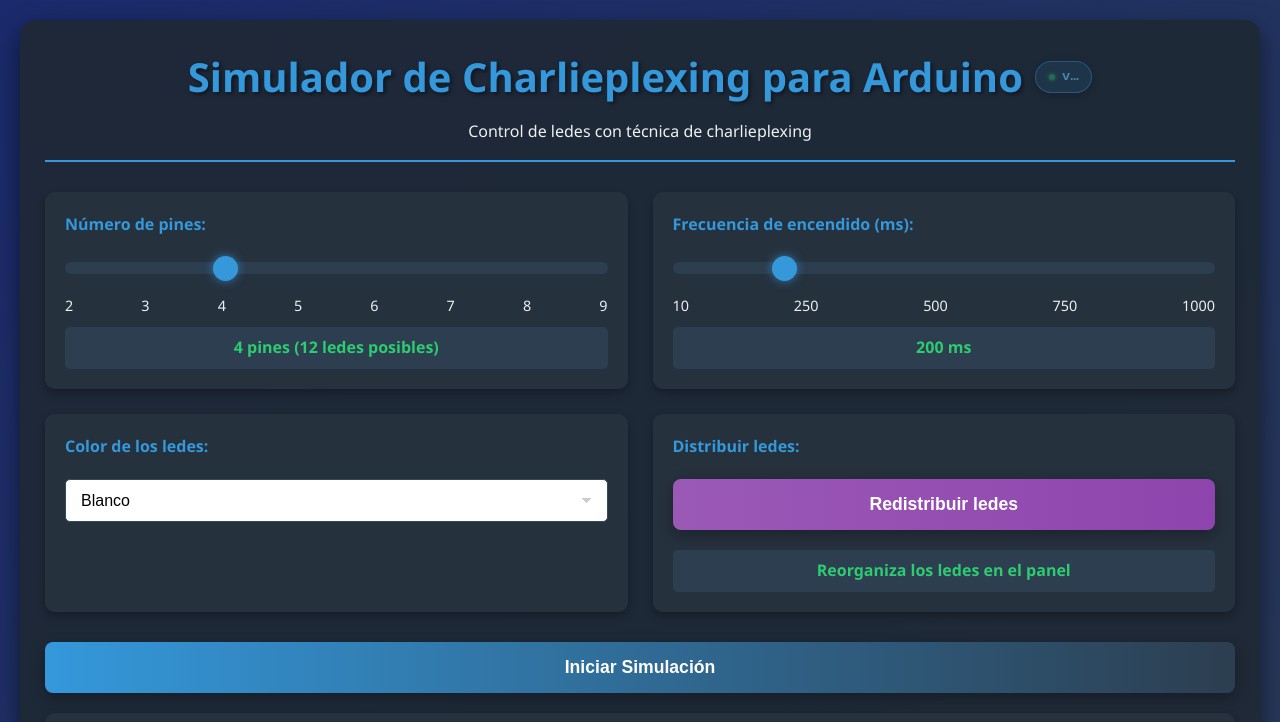
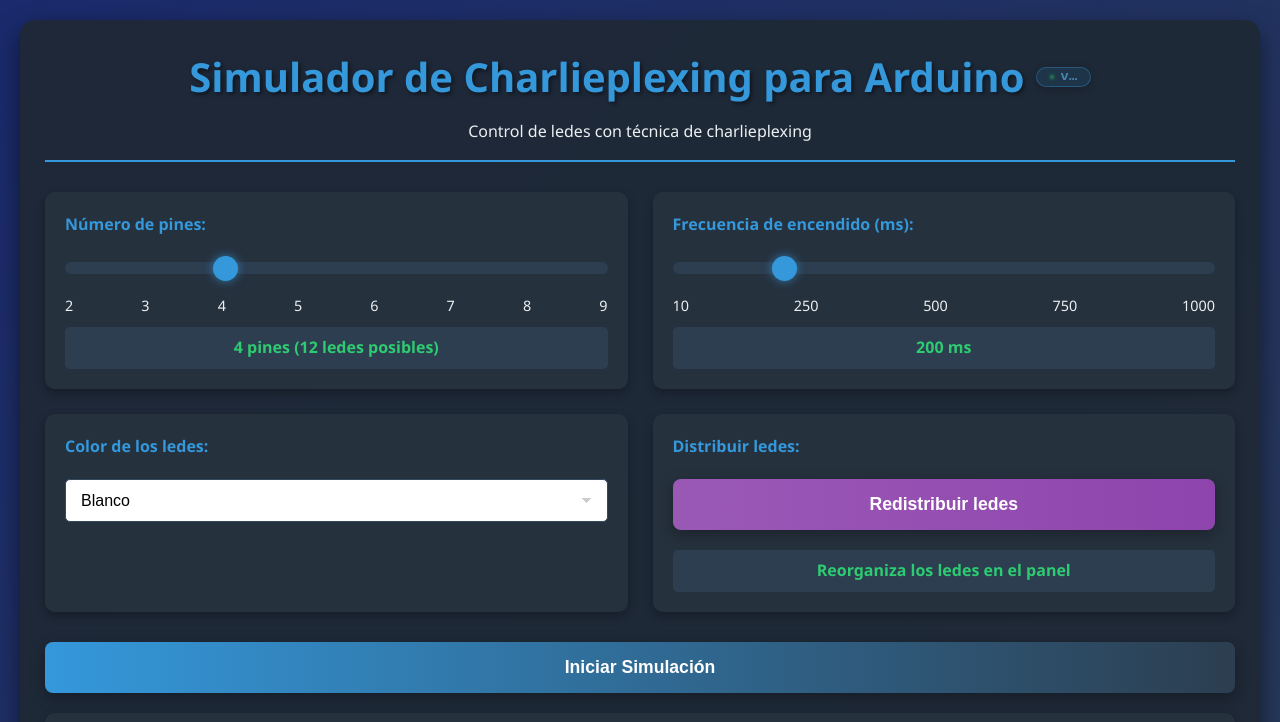
Before and after one commit to TecDeA/cielocharlieplexing, a plain HTML site: page index.html in a window 1280 px wide. Shown: the top 722 px of the page. Drawn offline with Linux system fonts and the light colour scheme.

Commit message:
Update index.html

```diff
--- a/index.html
+++ b/index.html
@@ -416,8 +416,10 @@
         .version-chip {
             display: inline-flex;
             align-items: center;
-            gap: 6px;
-            padding: 4px 12px;
+            gap: 5px;
+            padding: 1px 12px;
+            line-height: 1;
+            height: 1.5em;
             border-radius: 999px;
             background: rgba(52, 152, 219, 0.15);
             border: 1px solid rgba(52, 152, 219, 0.55);
@@ -433,8 +435,8 @@
 
         .version-chip::before {
             content: '';
-            width: 8px;
-            height: 8px;
+            width: 6px;
+            height: 6px;
             border-radius: 50%;
             background: #2ecc71;
             box-shadow: 0 0 6px rgba(46, 204, 113, 0.8);
@@ -469,7 +471,7 @@
 
         @media (max-width: 600px) {
             h1 { font-size: 1.8rem; }
-            .version-chip { font-size: 0.75rem; padding: 3px 10px; }
+            .version-chip { font-size: 0.75rem; padding: 1px 10px; }
         }
 
     </style>
```
